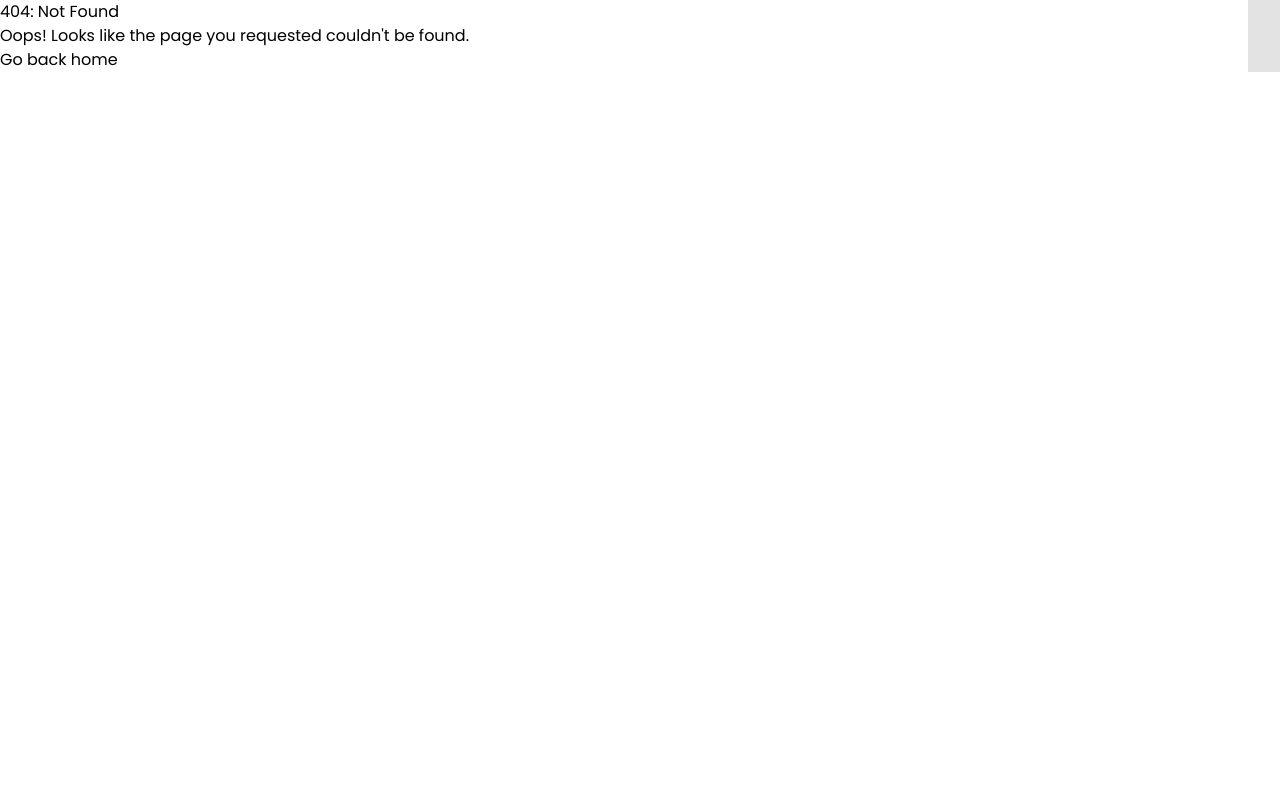
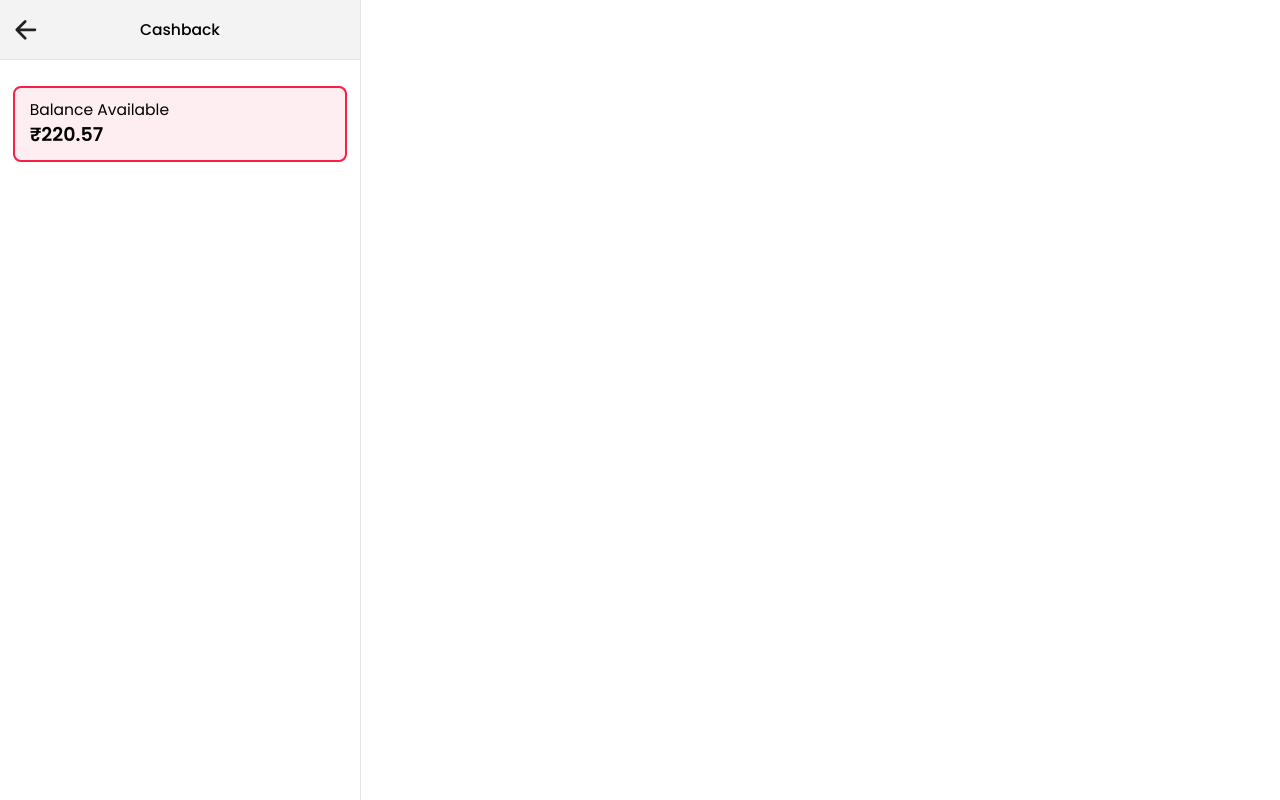
Before and after one commit to 25mohit/rent-property-project-frontend, a Next.js app: page /Cashback in a window 1280 px wide. Before the commit this address had no page. Built offline with nearby package versions, Linux system fonts and the light colour scheme.

Commit message:
cashback

```diff
--- a/src/app/Wallet/page.tsx
+++ b/src/app/Cashback/page.tsx
@@ -3,31 +3,35 @@ import React from "react";
 import SingleContentLayout from "../components/HOC/Layout/SingleContentLayout";
 import { IoArrowBack } from "react-icons/io5";
 import { useRouter } from "next/navigation";
+import CalculateFontSize from "../components/HOC/Layout/CalculateFontSize";
 
-const Wallet = () => {
+const Cashback = () => {
     const router = useRouter()
-const handleBack = () => {
-	router.back()
-}
+    const handleBack = () => {
+        router.back()
+    }
 
     return (
-
+        <CalculateFontSize>
         <SingleContentLayout>
             <div className="headerBar innerHeader">
                 <div className="col"><button className="btn backBtn" onClick={handleBack}><IoArrowBack /></button>
                 </div>
                 <div className="col centerTitle">
-                    <h5 className='dTitle textLimit l1'>Wallet</h5>
+                    <h5 className='dTitle textLimit l1'>Cashback</h5>
                 </div>
                 <div className="col"></div>
             </div>
 
             <div className="defaultSpace">
-
+                <div className="cashbackCard">
+                    <label>Balance Available</label>
+                    <h3>₹220.57</h3>
+                </div>
             </div>
         </SingleContentLayout>
-
+        </CalculateFontSize>
     );
 };
 
-export default Wallet;
+export default Cashback;
--- a/src/app/components/Utils/HeaderBar/HeaderBar.tsx
+++ b/src/app/components/Utils/HeaderBar/HeaderBar.tsx
@@ -80,7 +80,7 @@ const HeaderBar = () => {
               </Link>
             </li>
             <li>
-              <Link className="link" href="/Wallet">
+              <Link className="link" href="/Cashback">
                 <span className="icon"><IoWalletOutline /></span>
                 <h6 className="textLimit l1">Cashback</h6>
                 <LiaAngleRightSolid className="arrow" />
--- a/src/app/components/Utils/Modals/ShareListModal.tsx
+++ b/src/app/components/Utils/Modals/ShareListModal.tsx
@@ -33,28 +33,28 @@ const ShareListModal: React.FC<ModalInterface> = ({ isOpen, setIsOpen }) => {
                                    <h3 className='textLimit l1'>Surendra Kumar</h3>
                                    <small className='error success'>Success</small>
                                 </div>
-                                <h6 className='amount'>10 <MdOutlineCurrencyRupee className="icon" /></h6>
+                                <h6 className='amount'><MdOutlineCurrencyRupee className="icon" /> 10</h6>
                             </li>
                             <li>
                                 <div className="left">
                                    <h3 className='textLimit l1'>Surendra Kumar</h3>
                                    <small className='error success'>Success</small>
                                 </div>
-                                <h6 className='amount'>10 <MdOutlineCurrencyRupee className="icon" /></h6>
+                                <h6 className='amount'><MdOutlineCurrencyRupee className="icon" /> 10</h6>
                             </li>
                             <li>
                                 <div className="left">
                                    <h3 className='textLimit l1'>Surendra Kumar</h3>
                                    <small className='error success'>Success</small>
                                 </div>
-                                <h6 className='amount'>10 <MdOutlineCurrencyRupee className="icon" /></h6>
+                                <h6 className='amount'><MdOutlineCurrencyRupee className="icon" /> 10</h6>
                             </li>
                             <li>
                                 <div className="left">
                                    <h3 className='textLimit l1'>Surendra Kumar</h3>
                                    <small className='error danger'>Pending</small>
                                 </div>
-                                <h6 className='amount'>10 <MdOutlineCurrencyRupee className="icon" /></h6>
+                                <h6 className='amount'><MdOutlineCurrencyRupee className="icon" /> 10</h6>
                             </li>
                         </ul>
                     </div>
--- a/src/app/style.scss
+++ b/src/app/style.scss
@@ -3167,6 +3167,24 @@ input[type="email"] {
 	}
 }
 
+.cashbackCard {
+    background: #ffeef1;
+	border: 2px solid var(--main);
+	border-radius: 8px;
+	margin-bottom: 15px;
+	padding: 10px 15px;
+
+	label {
+	  margin-bottom: 10rem;
+	  font-size: var(--fontSize18);
+	}
+	h3 {
+	  margin: 0px;
+	  font-weight: 600;
+	  font-size: var(--fontSize22);
+	}
+  }
+
 .rewardsTerms {
 	text-align: left;
 	margin-top: 15rem;
```
